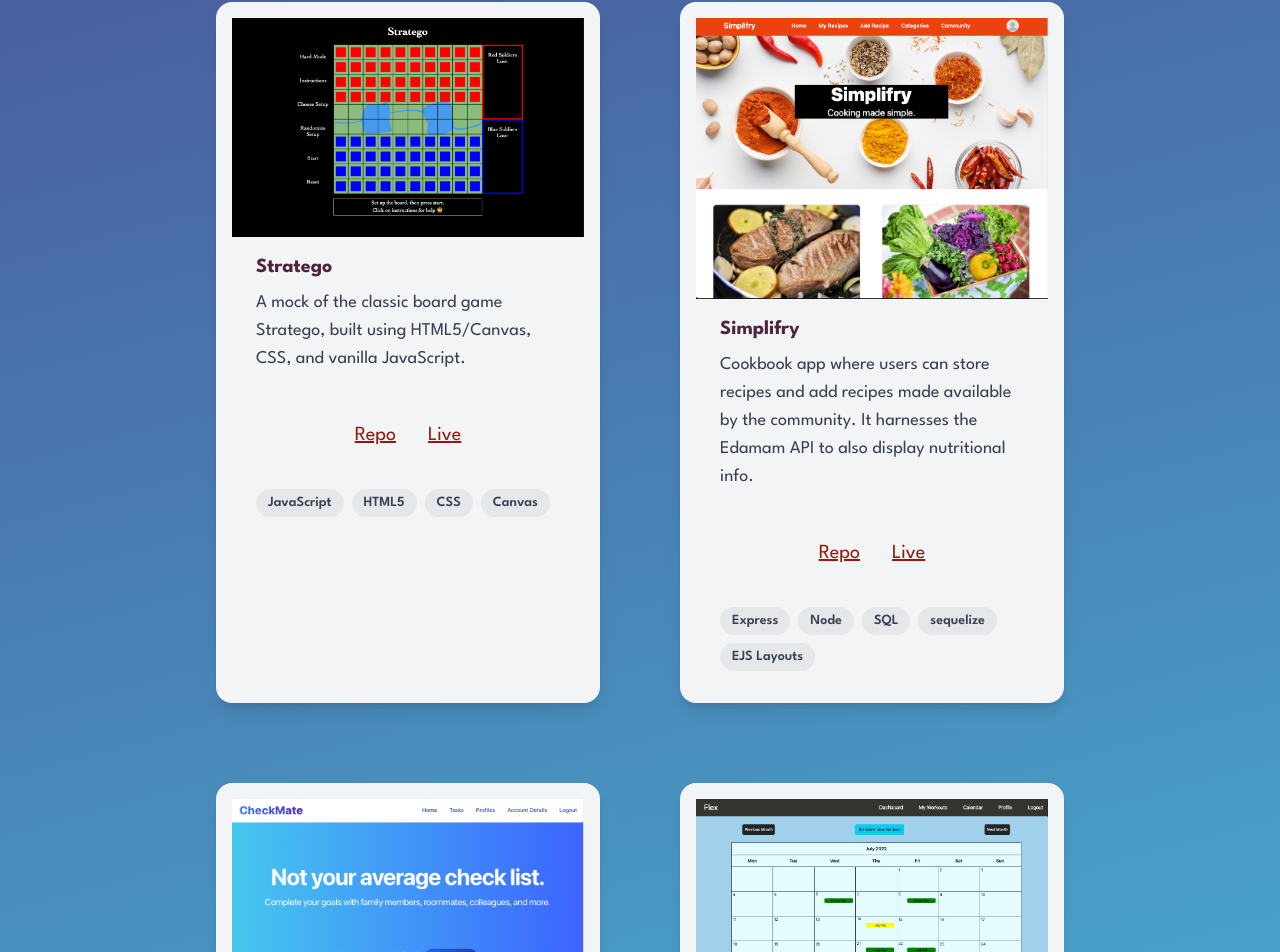
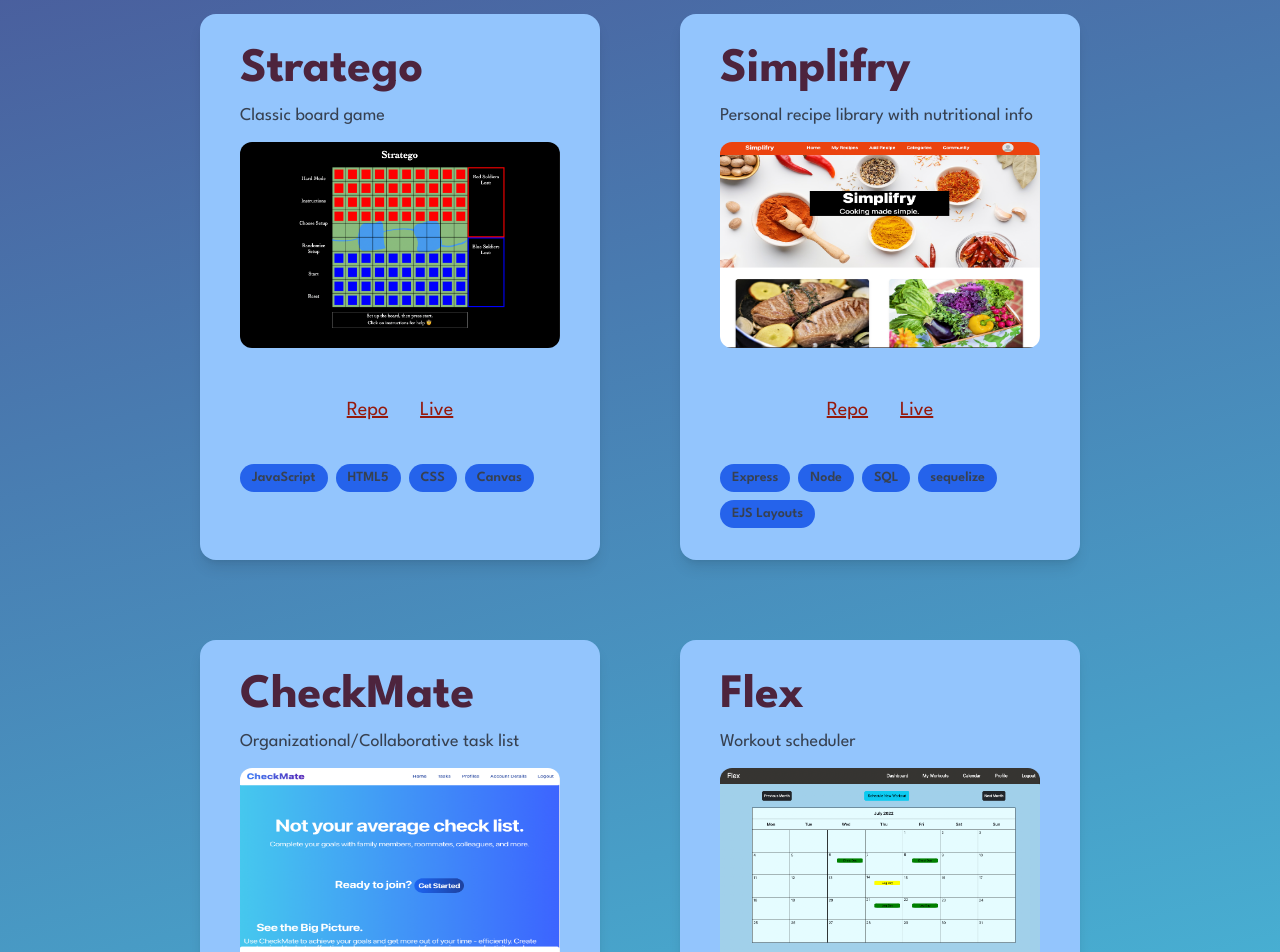
Before and after one commit to mitchdmarino/portfolio, a Next.js app: page / in a window 1280 px wide. Shown: the part 2624-3576 px from the top of the page. Built offline with nearby package versions, Linux system fonts and the light colour scheme.

Commit message:
updating project cards

```diff
--- a/components/about.jsx
+++ b/components/about.jsx
@@ -9,7 +9,7 @@ export default function About () {
               <p className="text-2xl ">
                 {"I'm"} a full-stack web developer with a background in
                 biotechnology. After completing a Molecular Biology Bachelor
-                {"'s"} Degree and spending almost 2 years in the industry, I
+                {"'s"} Degree and spending a few years in biotech, I
                 decided to make a change and pursue a career in software
                 engineering.
                 <br></br>
@@ -25,7 +25,7 @@ export default function About () {
                 the user experience, while simplifying the complexities of
                 backend management. I find that I can apply many of my previous
                 skills as a scientist to solving coding problems, such as
-                research, experimentation and strong attention to detail. With
+                research, experimentation, and strong attention to detail. With
                 these skills, I attack coding through a scientific lens, which
                 helps me work effieciently and methodically.
               </p>
--- a/components/projects.jsx
+++ b/components/projects.jsx
@@ -1,35 +1,37 @@
+import Image from 'next/image'
+
 export default function Projects() {
 
     const projects = [
         {
             name: 'Stratego',
-            description: 'A mock of the classic board game Stratego, built using HTML5/Canvas, CSS, and vanilla JavaScript.',
+            description: 'Classic board game',
             tools: ['JavaScript', 'HTML5', 'CSS', 'Canvas'],
-            image: 'Stratego.png',
+            image: '/Stratego.png',
             github: 'https://github.com/mitchdmarino/Stratego-mock',
             deployed: 'https://mitchdmarino.github.io/Stratego-mock/',
         },
         {
             name: 'Simplifry',
-            description: 'Cookbook app where users can store recipes and add recipes made available by the community. It harnesses the Edamam API to also display nutritional info.',
+            description: 'Personal recipe library with nutritional info',
             tools: ['Express', 'Node', 'SQL', 'sequelize', 'EJS Layouts'],
-            image: 'Simplifry.png',
+            image: '/Simplifry.png',
             github: 'https://github.com/mitchdmarino/Simplifry',
             deployed: 'https://simplifry.herokuapp.com/'
         },
         {
             name: 'CheckMate',
-            description: 'Collaborative todo list where users can make a team account, add mulitple profiles, and add and complete tasks in a checklist format.',
+            description: 'Organizational/Collaborative task list',
             tools: ['Express', 'Node', 'Tailwind', 'React', 'MongoDB', 'Mongoose'],
-            image: 'CheckMate.png',
+            image: '/CheckMate.png',
             github: 'https://github.com/mitchdmarino/InCRUDibles-client',
             deployed: 'https://dreamy-puffpuff-ae38ac.netlify.app/'
         },
         {
             name: 'Flex',
-            description: 'A Django app that allows users to create, schedule, and complete workouts and track their progress over time.',
+            description: 'Workout scheduler',
             tools: ['Python','Django', 'Postgresql', 'Pytest', 'Bootstrap'],
-            image: 'Flex.png',
+            image: '/Flex.png',
             github: 'https://github.com/mitchdmarino/Flex',
             deployed: 'na'
         }
@@ -38,14 +40,24 @@ export default function Projects() {
 
     const projCards = projects.map(project => {
         return (
-            <div key={project.name}className="max-w-sm p-4 rounded-2xl overflow-hidden shadow-lg hover:shadow-2xl bg-gray-100 m-10 w-full">
-                <img className="w-full" src={project.image} alt={project.description}/>
+            <div key={project.name}className="max-w-[400px] p-4 mx-auto rounded-2xl overflow-hidden shadow-lg hover:shadow-2xl bg-blue-300 m-10 ">
+
                 <div className="px-6 py-4">
-                    <div className="font-bold text-xl mb-2 ">{project.name}</div>
 
-                    <p className="text-gray-700 text-lg ">
+                    <div className="font-bold text-5xl mb-2  ">{project.name}</div>
+
+                    <p className="text-gray-700 text-lg h-[40px] ">
                     {project.description}
                     </p>
+                    <div className='flex justify-center align-center rounded-xl'>
+                    <Image
+                        className='rounded-xl'
+                        src={project.image}
+                        alt={`home page of ${project.name} `}
+                        height={225}
+                        width={350}
+                    />
+                </div>
                    <div className="flex justify-center pt-10">
                     <a className=" py-2 mx-4 block text-[#95190C] text-xl text-decoration-line: underline" href={project.github}>Repo</a>
                     <br></br>
@@ -57,7 +69,7 @@ export default function Projects() {
 
                     {project.tools.map(tool => {
                         return (
-                            <span key={project.name + tool.name} className="inline-block bg-gray-200 rounded-full px-3 py-1 text-sm font-semibold text-gray-700 mr-2 mb-2">{tool}</span>
+                            <span key={project.name + tool.name} className="inline-block bg-blue-600 rounded-full px-3 py-1 text-sm font-semibold text-gray-700 mr-2 mb-2">{tool}</span>
                         )
                     })}
                 </div>
@@ -66,9 +78,9 @@ export default function Projects() {
     })
 
     return (
-        <div  id="projects" className="p-10 text-[#4D243D]">
-            <h1 className="text-5xl text-center">MY PROJECTS</h1>
-            <div className="flex flex-wrap  mx-auto justify-center">
+        <div  id="projects" className=" py-10 text-[#4D243D]">
+            <h1 className="text-6xl px-20">MY PROJECTS</h1>
+            <div className="grid grid-cols-1 lg:grid-cols-2 px-20 xl:px-40 mx-auto justify-center">
                 {projCards}
             </div>
         </div>
--- a/pages/index.js
+++ b/pages/index.js
@@ -34,7 +34,7 @@ export default function Home() {
       <section id="projects" className="  ">
         <Projects />
       </section>
-
+      <hr></hr>
       {/* CONTACT SECTION */}
 
       <Contact />
```
Also changed, not shown: components/contact.jsx (+3 -3 lines).
